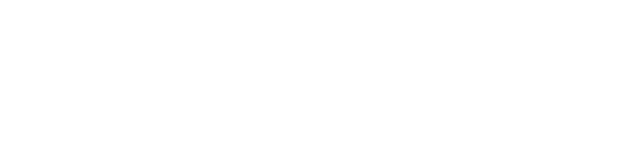
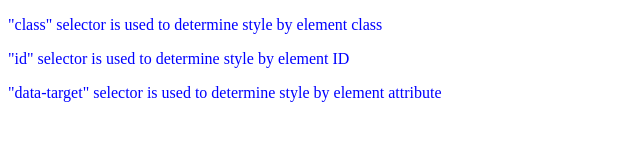
Before and after one commit to terkoulov/training_repository, a plain HTML site: page index.html in a window 1280 px wide. Shown: the whole page, without its empty margins (0-640 px from the left). Drawn offline with Linux system fonts and the light colour scheme.

Commit message:
style folder+file added

```diff
--- /dev/null
+++ b/css/style.css
@@ -0,0 +1,4 @@
+p {
+  color: blue;
+  width: 1000px;
+}
--- a/index.html
+++ b/index.html
@@ -5,13 +5,23 @@
     <meta charset="UTF-8">
     <meta http-equiv="X-UA-Compatible" content="IE=edge">
     <meta name="viewport" content="width=device-width, initial-scale=1.0">
-    <title>Learning GIT</title>
+    <title>Style adjustment</title>
+    <link rel="stylesheet" href="./css/style.css">
+    <!--<style>
+        p {
+            color: green;
+            width: 700px;
+        }
+    </style>-->
 </head>
 
 <body>
 
     <header></header>
     <main>
+        <p class="byClass">"class" selector is used to determine style by element class</p>
+        <p id="byId">"id" selector is used to determine style by element ID</p>
+        <p data-target="id">"data-target" selector is used to determine style by element attribute</p>
     </main>
     <footer></footer>
 
```
